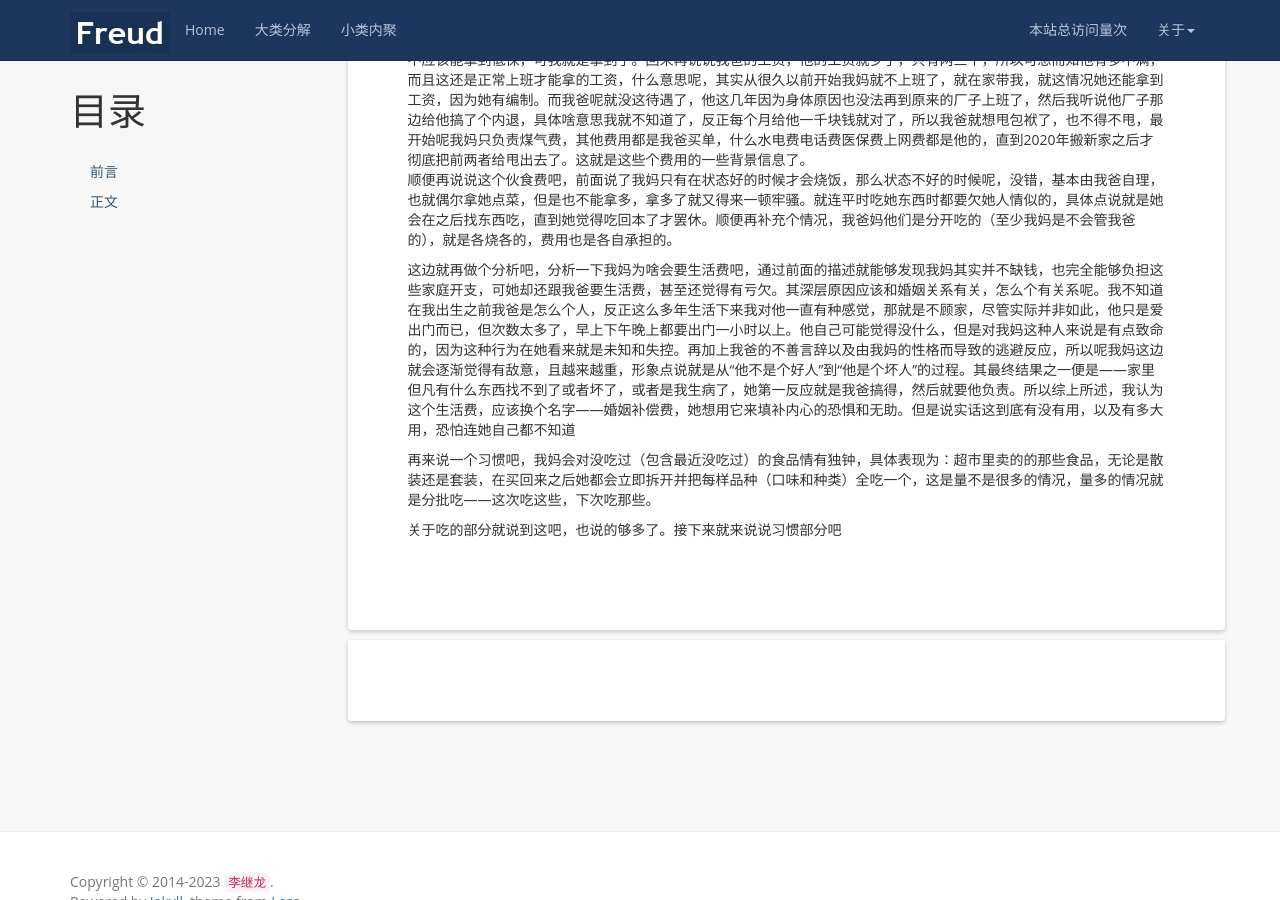
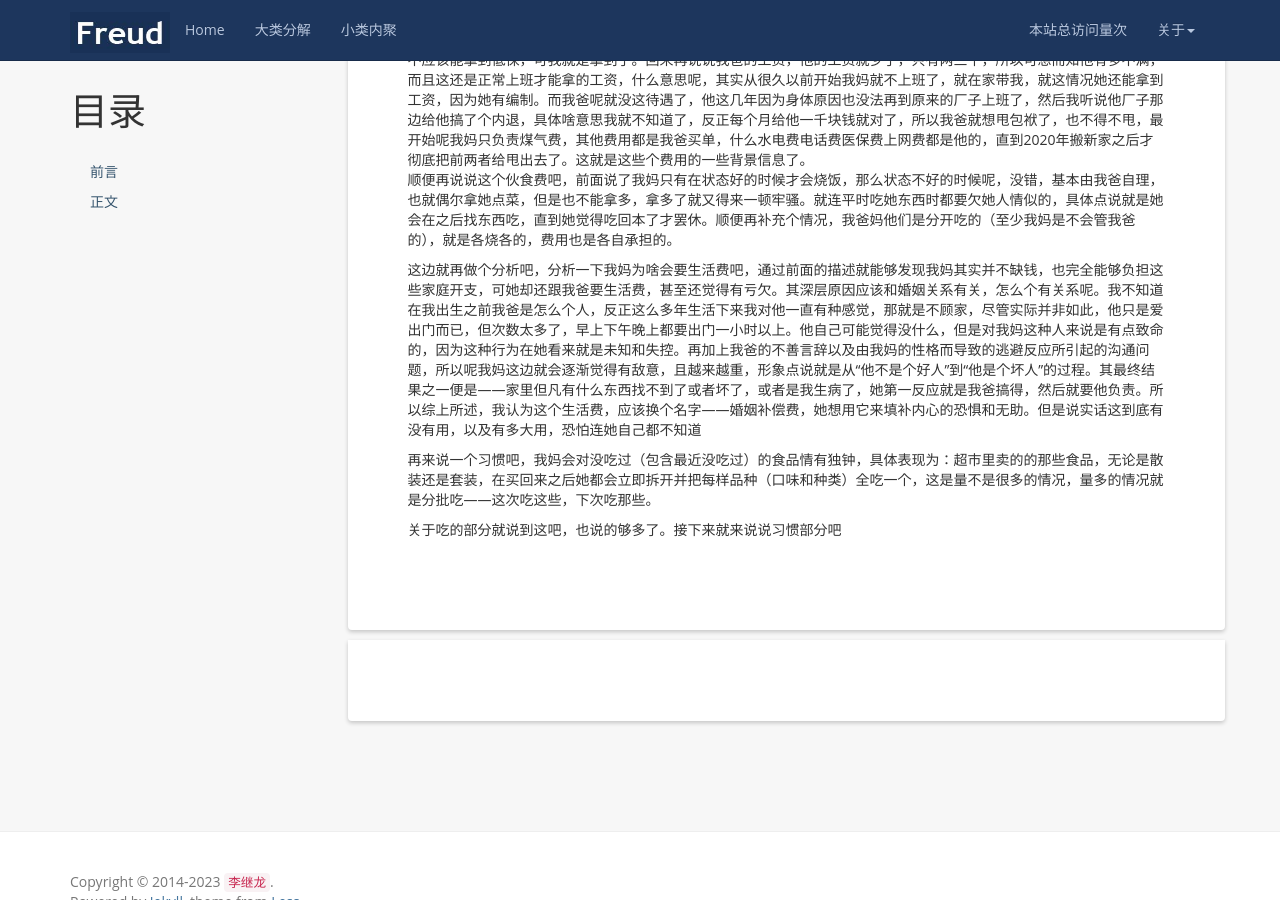
Before and after one commit to kljzndx/My-Blog, a Jekyll site: the page built from _posts/2022-11-23-细说家庭关系.md, in a window 1280 px wide and 900 px high, scrolled down 5078 px. Built offline with Jekyll 4.4.1, drawn with Linux system fonts in a browser that asks for light colours; nearby versions of some CDN libraries; comment, search, counter and statistics services are not loaded.

Commit message:
写作进度同步---补充措辞

```diff
--- a/_posts/2022-11-23-细说家庭关系.md
+++ b/_posts/2022-11-23-细说家庭关系.md
@@ -114,7 +114,7 @@ ok，我妈的身体已经介绍完了，由于我爸的身体没这么奇葩，
 可能你看到这会觉得我妈是不是没钱啊，实际上并不是，据我爸说她可有钱啦，一个月能拿四五千，这个数额应该是没错的，因为今年他们给我办了低保，那边派过来调研的人说的差不多就这个数，尽管不是月工资。说实话就这个条件而言我就不应该能拿到低保，可我就是拿到了。回来再说说我爸的工资，他的工资就少了，只有两三千，所以可想而知他有多不满，而且这还是正常上班才能拿的工资，什么意思呢，其实从很久以前开始我妈就不上班了，就在家带我，就这情况她还能拿到工资，因为她有编制。而我爸呢就没这待遇了，他这几年因为身体原因也没法再到原来的厂子上班了，然后我听说他厂子那边给他搞了个内退，具体啥意思我就不知道了，反正每个月给他一千块钱就对了，所以我爸就想甩包袱了，也不得不甩，最开始呢我妈只负责煤气费，其他费用都是我爸买单，什么水电费电话费医保费上网费都是他的，直到2020年搬新家之后才彻底把前两者给甩出去了。这就是这些个费用的一些背景信息了。
 顺便再说说这个伙食费吧，前面说了我妈只有在状态好的时候才会烧饭，那么状态不好的时候呢，没错，基本由我爸自理，也就偶尔拿她点菜，但是也不能拿多，拿多了就又得来一顿牢骚。就连平时吃她东西时都要欠她人情似的，具体点说就是她会在之后找东西吃，直到她觉得吃回本了才罢休。顺便再补充个情况，我爸妈他们是分开吃的（至少我妈是不会管我爸的），就是各烧各的，费用也是各自承担的。
 
-这边就再做个分析吧，分析一下我妈为啥会要生活费吧，通过前面的描述就能够发现我妈其实并不缺钱，也完全能够负担这些家庭开支，可她却还跟我爸要生活费，甚至还觉得有亏欠。其深层原因应该和婚姻关系有关，怎么个有关系呢。我不知道在我出生之前我爸是怎么个人，反正这么多年生活下来我对他一直有种感觉，那就是不顾家，尽管实际并非如此，他只是爱出门而已，但次数太多了，早上下午晚上都要出门一小时以上。他自己可能觉得没什么，但是对我妈这种人来说是有点致命的，因为这种行为在她看来就是未知和失控。再加上我爸的不善言辞以及由我妈的性格而导致的逃避反应，所以呢我妈这边就会逐渐觉得有敌意，且越来越重，形象点说就是从“他不是个好人”到“他是个坏人”的过程。其最终结果之一便是——家里但凡有什么东西找不到了或者坏了，或者是我生病了，她第一反应就是我爸搞得，然后就要他负责。所以综上所述，我认为这个生活费，应该换个名字——婚姻补偿费，她想用它来填补内心的恐惧和无助。但是说实话这到底有没有用，以及有多大用，恐怕连她自己都不知道
+这边就再做个分析吧，分析一下我妈为啥会要生活费吧，通过前面的描述就能够发现我妈其实并不缺钱，也完全能够负担这些家庭开支，可她却还跟我爸要生活费，甚至还觉得有亏欠。其深层原因应该和婚姻关系有关，怎么个有关系呢。我不知道在我出生之前我爸是怎么个人，反正这么多年生活下来我对他一直有种感觉，那就是不顾家，尽管实际并非如此，他只是爱出门而已，但次数太多了，早上下午晚上都要出门一小时以上。他自己可能觉得没什么，但是对我妈这种人来说是有点致命的，因为这种行为在她看来就是未知和失控。再加上我爸的不善言辞以及由我妈的性格而导致的逃避反应所引起的沟通问题，所以呢我妈这边就会逐渐觉得有敌意，且越来越重，形象点说就是从“他不是个好人”到“他是个坏人”的过程。其最终结果之一便是——家里但凡有什么东西找不到了或者坏了，或者是我生病了，她第一反应就是我爸搞得，然后就要他负责。所以综上所述，我认为这个生活费，应该换个名字——婚姻补偿费，她想用它来填补内心的恐惧和无助。但是说实话这到底有没有用，以及有多大用，恐怕连她自己都不知道
 
 再来说一个习惯吧，我妈会对没吃过（包含最近没吃过）的食品情有独钟，具体表现为：超市里卖的的那些食品，无论是散装还是套装，在买回来之后她都会立即拆开并把每样品种（口味和种类）全吃一个，这是量不是很多的情况，量多的情况就是分批吃——这次吃这些，下次吃那些。
 
```
